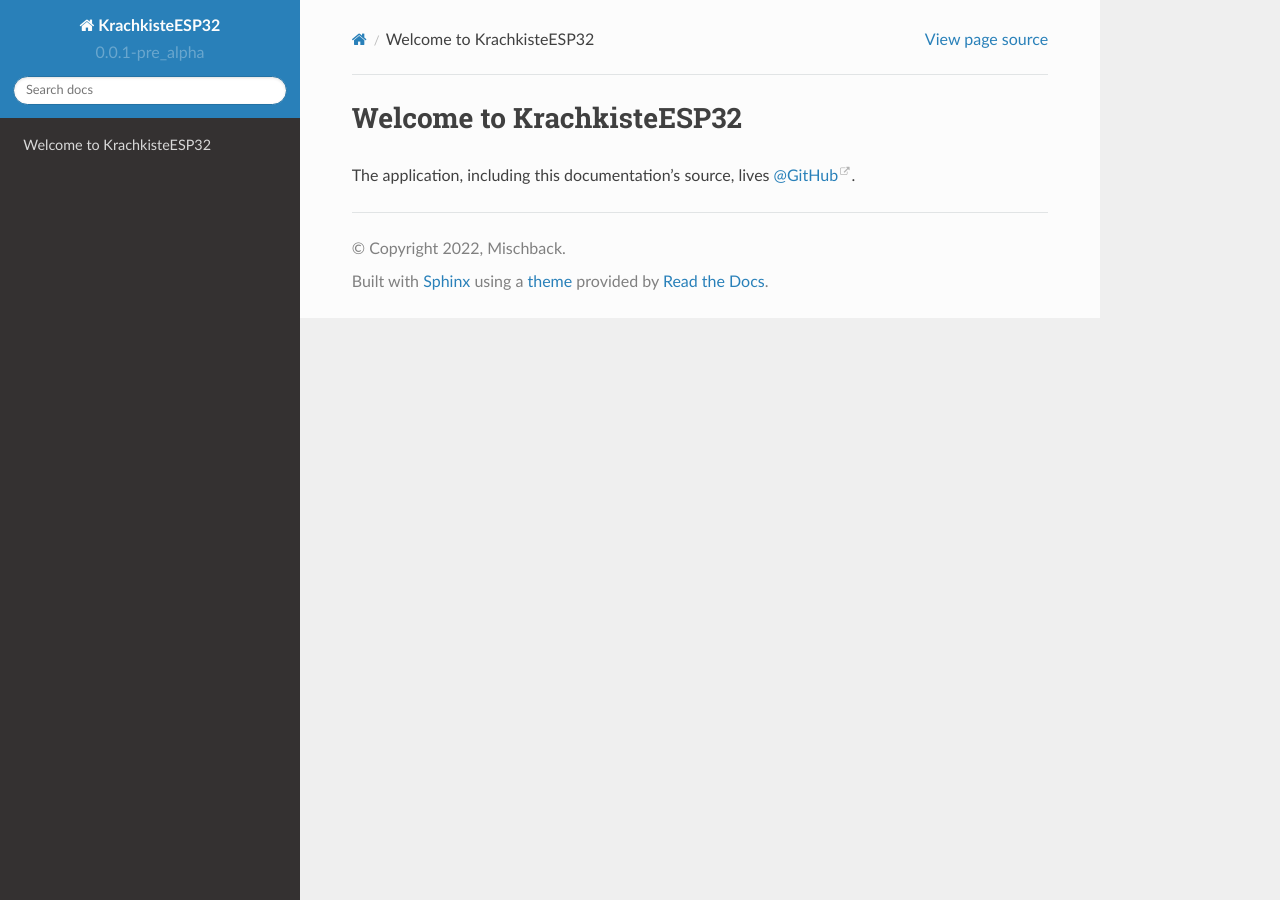
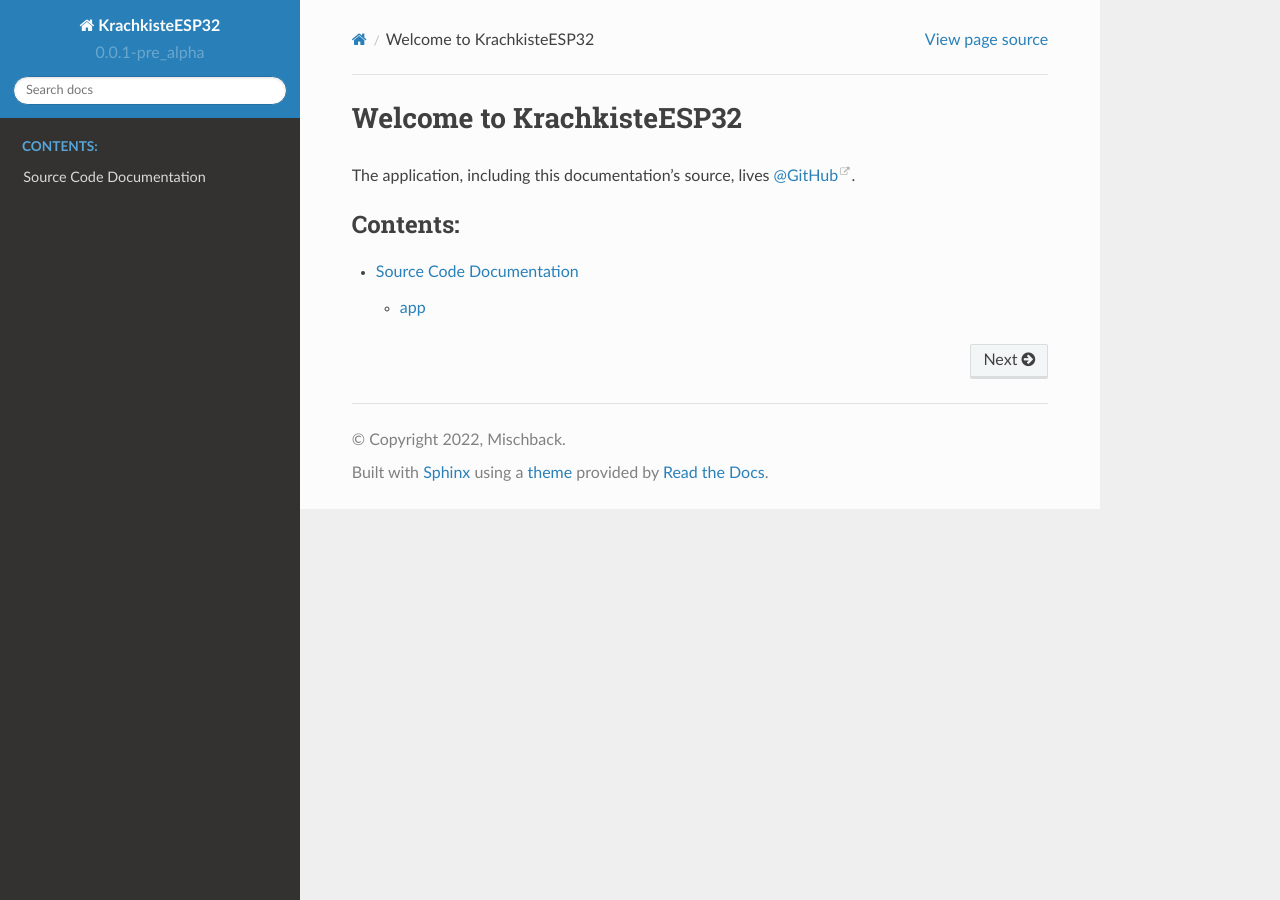
Before and after one commit to Mischback/krachkiste_esp32, a Sphinx documentation site: the page built from docs/source/index.rst, in a window 1280 px wide. Built offline with Sphinx 7.4.7 and the Read the Docs theme 2.0.0, drawn with Linux system fonts in a browser that asks for light colours.

```diff
--- /dev/null
+++ b/docs/source/api/app/index.rst
@@ -0,0 +1,9 @@
+###
+app
+###
+
+.. toctree::
+    :maxdepth: 2
+    :caption: Contents:
+
+    main_c
--- /dev/null
+++ b/docs/source/api/app/main_c.rst
@@ -0,0 +1,5 @@
+######
+main.c
+######
+
+.. c:autodoc:: app/main.c
--- /dev/null
+++ b/docs/source/api/index.rst
@@ -0,0 +1,9 @@
+#########################
+Source Code Documentation
+#########################
+
+.. toctree::
+    :maxdepth: 2
+    :caption: Contents:
+
+    app/index
--- a/docs/source/index.rst
+++ b/docs/source/index.rst
@@ -9,3 +9,5 @@ The application, including this documentation's source, lives
 .. toctree::
     :maxdepth: 2
     :caption: Contents:
+
+    api/index
```
